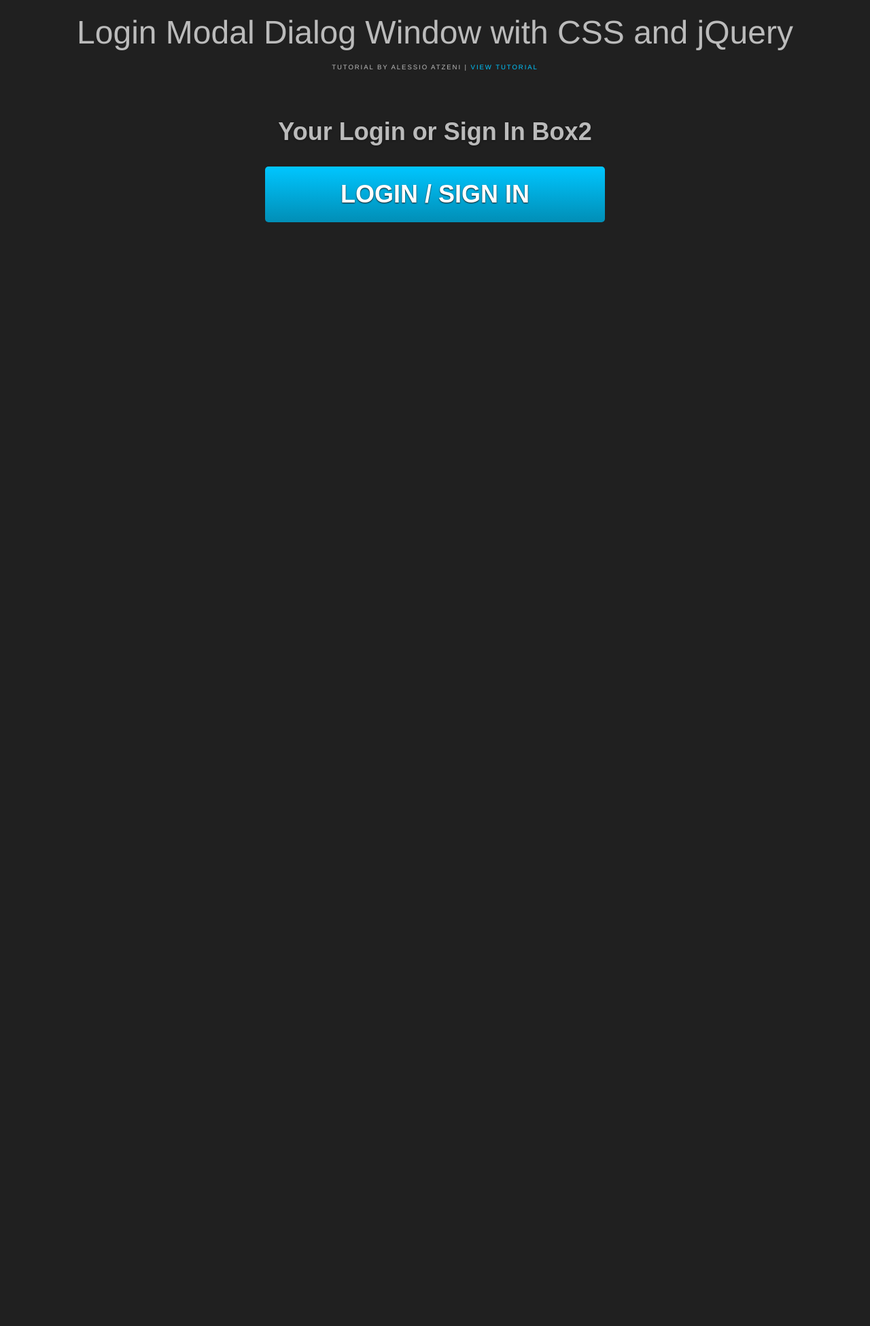
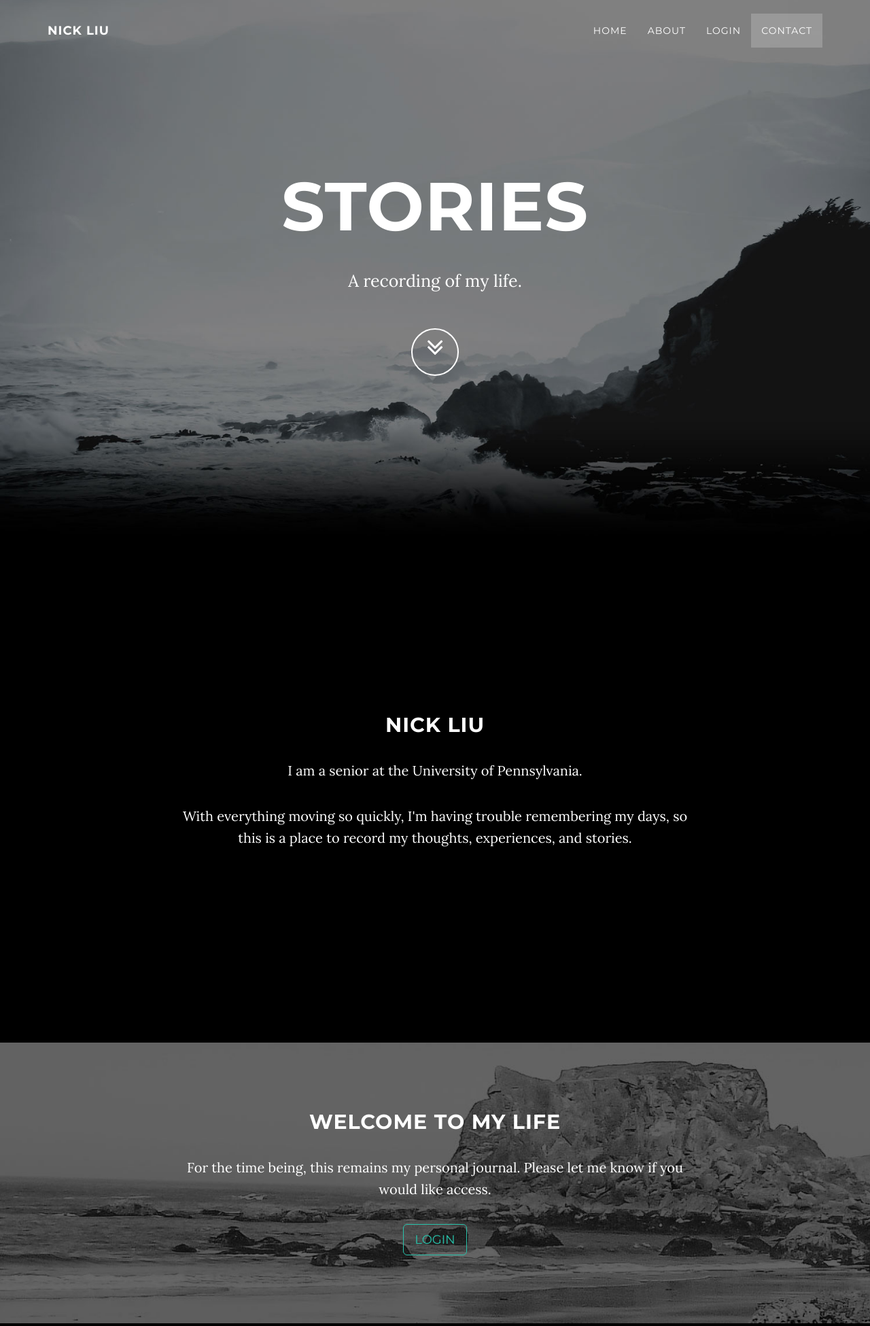
Before and after one commit to nicholasxliu/nicksnarrative, a PHP site: page / in a window 1280 px wide. Shown: the top 1951 px of the page at 68% size. Before the commit the page ends 327 px from the top, so only its background shows below. Run offline with PHP 8.4, Linux system fonts and the light colour scheme; some libraries are stand-ins or nearby versions.

Commit message:
loginbugtesting

```diff
--- a/application/views/home/index.php
+++ b/application/views/home/index.php
@@ -1,159 +1,24 @@
-<!DOCTYPE HTML>
 <html>
+
 <head>
-<meta http-equiv="Content-Type" content="text/html; charset=utf-8">
-<title>Login Modal Dialog Window with CSS and jQuery</title>
-<style type="text/css">
-body{
-	 background:#202020;
-	 font:bold 12px Arial, Helvetica, sans-serif;
-	 margin:0;
-	 padding:0;
-	 min-width:960px;
-	 color:#bbbbbb;
-}
+    <meta charset="utf-8">
+    <meta name="viewport" content="width=device-width, initial-scale=1.0">
+    <meta name="author" content="Nicholas Liu">
 
-a {
-	text-decoration:none;
-	color:#00c6ff;
-}
+    <title>Nick's Narrative</title>
 
-h1 {
-	font: 4em normal Arial, Helvetica, sans-serif;
-	padding: 20px;	margin: 0;
-	text-align:center;
-}
+    <!-- Bootstrap Core CSS -->
+    <link href="http://netdna.bootstrapcdn.com/bootstrap/3.0.3/css/bootstrap.min.css" rel="stylesheet" type="text/css">
 
-h1 small{
-	font: 0.2em normal  Arial, Helvetica, sans-serif;
-	text-transform:uppercase; letter-spacing: 0.2em; line-height: 5em;
-	display: block;
-}
+    <!-- Fonts -->
+    <link href="http://netdna.bootstrapcdn.com/font-awesome/4.0.3/css/font-awesome.min.css" rel="stylesheet" type="text/css">
+    <link href='http://fonts.googleapis.com/css?family=Lora:400,700,400italic,700italic' rel='stylesheet' type='text/css'>
+    <link href='http://fonts.googleapis.com/css?family=Montserrat:400,700' rel='stylesheet' type='text/css'>
 
-h2 {
-    color:#bbb;
-    font-size:3em;
-	text-align:center;
-	text-shadow:0 1px 3px #161616;
-}
+    <!-- Custom Theme CSS -->
+    <link href="css/grayscale.css" rel="stylesheet">
 
-.container {width: 960px; margin: 0 auto; overflow: hidden;}
 
-#content {	float: left; width: 100%;}
-
-.post { margin: 0 auto; padding-bottom: 50px; float: left; width: 960px; }
-
-.btn-sign {
-	width:460px;
-	margin-bottom:20px;
-	margin:0 auto;
-	padding:20px;
-	border-radius:5px;
-	background: -moz-linear-gradient(center top, #00c6ff, #018eb6);
-    background: -webkit-gradient(linear, left top, left bottom, from(#00c6ff), to(#018eb6));
-	background:  -o-linear-gradient(top, #00c6ff, #018eb6);
-    filter: progid:DXImageTransform.Microsoft.gradient(startColorStr='#00c6ff', EndColorStr='#018eb6');
-	text-align:center;
-	font-size:36px;
-	color:#fff;
-	text-transform:uppercase;
-}
-
-.btn-sign a { color:#fff; text-shadow:0 1px 2px #161616; }
-
-#mask {
-	display: none;
-	background: #000;
-	position: fixed; left: 0; top: 0;
-	z-index: 10;
-	width: 100%; height: 100%;
-	opacity: 0.8;
-	z-index: 999;
-}
-
-.login-popup{
-	display:none;
-	background: #333;
-	padding: 10px;
-	border: 2px solid #ddd;
-	float: left;
-	font-size: 1.2em;
-	position: fixed;
-	top: 50%; left: 50%;
-	z-index: 99999;
-	box-shadow: 0px 0px 20px #999;
-	-moz-box-shadow: 0px 0px 20px #999; /* Firefox */
-    -webkit-box-shadow: 0px 0px 20px #999; /* Safari, Chrome */
-	border-radius:3px 3px 3px 3px;
-    -moz-border-radius: 3px; /* Firefox */
-    -webkit-border-radius: 3px; /* Safari, Chrome */
-}
-
-img.btn_close {
-	float: right;
-	margin: -28px -28px 0 0;
-}
-
-fieldset {
-	border:none;
-}
-
-form.signin .textbox label {
-	display:block;
-	padding-bottom:7px;
-}
-
-form.signin .textbox span {
-	display:block;
-}
-
-form.signin p, form.signin span {
-	color:#999;
-	font-size:11px;
-	line-height:18px;
-}
-
-form.signin .textbox input {
-	background:#666666;
-	border-bottom:1px solid #333;
-	border-left:1px solid #000;
-	border-right:1px solid #333;
-	border-top:1px solid #000;
-	color:#fff;
-	border-radius: 3px 3px 3px 3px;
-	-moz-border-radius: 3px;
-    -webkit-border-radius: 3px;
-	font:13px Arial, Helvetica, sans-serif;
-	padding:6px 6px 4px;
-	width:200px;
-}
-
-form.signin input:-moz-placeholder { color:#bbb; text-shadow:0 0 2px #000; }
-form.signin input::-webkit-input-placeholder { color:#bbb; text-shadow:0 0 2px #000;  }
-
-.button {
-	background: -moz-linear-gradient(center top, #f3f3f3, #dddddd);
-	background: -webkit-gradient(linear, left top, left bottom, from(#f3f3f3), to(#dddddd));
-	background:  -o-linear-gradient(top, #f3f3f3, #dddddd);
-    filter: progid:DXImageTransform.Microsoft.gradient(startColorStr='#f3f3f3', EndColorStr='#dddddd');
-	border-color:#000;
-	border-width:1px;
-	border-radius:4px 4px 4px 4px;
-	-moz-border-radius: 4px;
-    -webkit-border-radius: 4px;
-	color:#333;
-	cursor:pointer;
-	display:inline-block;
-	padding:6px 6px 4px;
-	margin-top:10px;
-	font:12px;
-	width:214px;
-}
-
-.button:hover { background:#ddd; }
-
-</style>
-<script type="text/javascript" src="http://ajax.googleapis.com/ajax/libs/jquery/1.6.2/jquery.min.js"></script>
 <script type="text/javascript">
 $(document).ready(function() {
     $('.btn,.btn-login,.btn-default').click(function() {
@@ -189,17 +54,88 @@ $(document).ready(function() {
     });
 });
 </script>
-<link rel="canonical" href="http://www.alessioatzeni.com/wp-content/tutorials/jquery/login-box-modal-dialog-window/index.html" />
+
 </head>
-<body>
-<h1>Login Modal Dialog Window with CSS and jQuery<small>Tutorial by Alessio Atzeni | <a href="http://www.alessioatzeni.com/blog/login-box-modal-dialog-window-with-css-and-jquery/">View Tutorial</a></small></h1>
+
+<body id="page-top" data-spy="scroll" data-target=".navbar-custom">
+
+    <nav class="navbar navbar-custom navbar-fixed-top" role="navigation">
         <div class="container">
-	<div id="content">
+            <div class="navbar-header page-scroll">
+                <button type="button" class="navbar-toggle" data-toggle="collapse" data-target=".navbar-main-collapse">
+                    <i class="fa fa-bars"></i>
+                </button>
+                <a class="navbar-brand" href="#page-top">
+                    Nick Liu
+                </a>
+            </div>
 
-		<div class="post">
-    	<h2>Your Login or Sign In Box2</h2>
-        	<div class="btn-sign">
-				<a href="#login-box" class="btn btn-login btn-default">Login / Sign In</a>
+            <!-- Collect the nav links, forms, and other content for toggling -->
+            <div class="collapse navbar-collapse navbar-right navbar-main-collapse">
+                <ul class="nav navbar-nav">
+                    <!-- Hidden li included to remove active class from about link when scrolled up past about section -->
+                    <li class="page-scroll">
+                        <a href="#page-top">Home</a>
+                    </li>
+                    <li class="page-scroll">
+                        <a href="#about">About</a>
+                    </li>
+                    <li class="page-scroll">
+                        <a href="#login">Login</a>
+                    </li>
+                    <li class="page-scroll">
+                        <a href="#contact">Contact</a>
+                    </li>
+                </ul>
+            </div>
+            <!-- /.navbar-collapse -->
+        </div>
+        <!-- /.container -->
+    </nav>
+
+    <section class="intro">
+        <div class="intro-body">
+            <div class="container">
+                <div class="row">
+                    <div class="col-md-8 col-md-offset-2">
+                        <h1 class="brand-heading">Stories</h1>
+                        <p class="intro-text">A recording of my life.</p>
+                        <div class="page-scroll">
+                            <a href="#about" class="btn btn-circle">
+                                <i class="fa fa-angle-double-down animated"></i>
+                            </a>
+                        </div>
+                    </div>
+                </div>
+            </div>
+        </div>
+    </section>
+
+    <section id="about" class="container content-section text-center">
+        <div class="row">
+            <div class="col-lg-8 col-lg-offset-2">
+                <h2>Nick Liu</h2>
+                <p>I am a senior at the University of Pennsylvania.</p>
+                <p>With everything moving so quickly, I'm having trouble remembering my days, so this is a place to record my thoughts, experiences, and stories.</p>
+                <!--
+                <div class="page-scroll">
+                    <a href="#login" class="btn btn-circle">
+                        <i class="fa fa-angle-double-down animated"></i>
+                    </a>
+                </div>
+            -->
+            </div>
+        </div>
+    </section>
+
+    <section id="login" class="content-section text-center">
+        <div class="login-section">
+            <div class="container">
+                <div class="col-lg-8 col-lg-offset-2">
+                    <h2>Welcome to My Life</h2>
+                    <p>For the time being, this remains my personal journal. Please let me know if you would like access.</p>
+                    <a href="#login-box" class="btn btn-default btn-lg">Login</a>
+                </div>
             </div>
         </div>
 
@@ -227,8 +163,47 @@ $(document).ready(function() {
             </form>
         </div>
 
+    </section>
+
+    <section id="contact" class="container content-section text-center">
+        <div class="row">
+            <div class="col-lg-8 col-lg-offset-2">
+                <h2>Contact Me</h2>
+                <p>Feel free to email me regarding access to my site.</p>
+                <p>nicksnarrative@gmail.com</p>
+                <!--
+                <ul class="list-inline banner-social-buttons">
+                    <li><a href="https://twitter.com/SBootstrap" class="btn btn-default btn-lg"><i class="fa fa-twitter fa-fw"></i> <span class="network-name">Twitter</span></a>
+                    </li>
+                    <li><a href="https://github.com/IronSummitMedia/startbootstrap" class="btn btn-default btn-lg"><i class="fa fa-github fa-fw"></i> <span class="network-name">Github</span></a>
+                    </li>
+                    <li><a href="https://plus.google.com/+Startbootstrap/posts" class="btn btn-default btn-lg"><i class="fa fa-google-plus fa-fw"></i> <span class="network-name">Google+</span></a>
+                    </li>
+                </ul>
+            -->
             </div>
         </div>
+    </section>
+
+    <div id="bottom"></div>
+
+    <!--
+    <div id="map"></div>
+    -->
+
+    <!--Core JavaScript Files -->
+    <script src="https://ajax.googleapis.com/ajax/libs/jquery/1.10.2/jquery.min.js"></script>
+    <script src="http://netdna.bootstrapcdn.com/bootstrap/3.0.3/js/bootstrap.min.js"></script>
+    <script src="http://cdnjs.cloudflare.com/ajax/libs/jquery-easing/1.3/jquery.easing.min.js"></script>
+
+
+    <!-- Google Maps API Key - You will need to use your own API key to use the map feature
+    <script type="text/javascript" src="https://maps.googleapis.com/maps/api/js?key=AIzaSyCRngKslUGJTlibkQ3FkfTxj3Xss1UlZDA&sensor=false"></script>
+-->
+
+    <!-- Custom Theme JavaScript -->
+    <script src="js/grayscale.js"></script>
 
 </body>
+
 </html>
```
Lines whose indentation alone changed are shown as unchanged.
